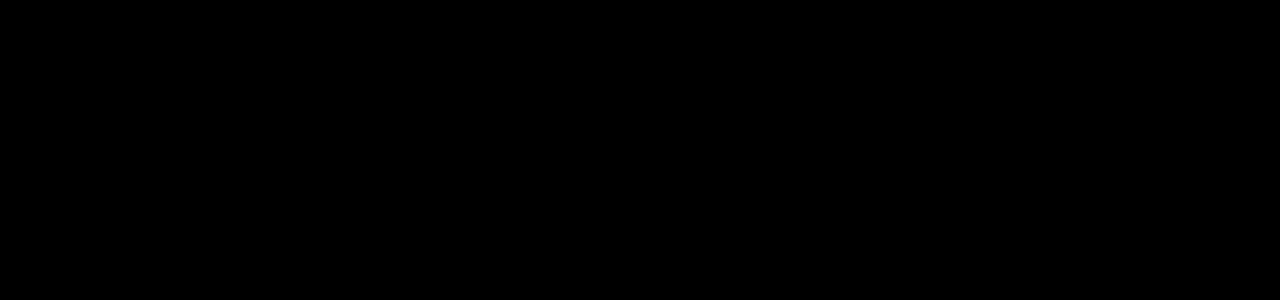
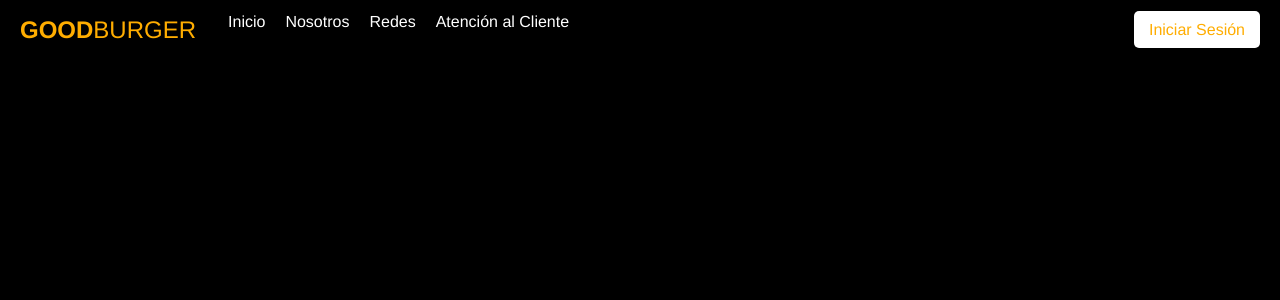
Before and after one commit to GersonDanielGuerrero/Progra-III-2024, a Vue app in the folder frontend/: page / in a window 1280 px wide. Shown: the top 300 px of the page. Built offline with nearby package versions, Linux system fonts and the light colour scheme.

Commit message:
Uso de barra menu

```diff
--- a/frontend/src/views/PaginaPrincipal.vue
+++ b/frontend/src/views/PaginaPrincipal.vue
@@ -1,6 +1,6 @@
 <template>
     <div>
-
+      <BarraMenu/>
     </div>
 </template>
 
@@ -11,10 +11,13 @@
 <!-- C U I D A D I T O -->
 
 <script>
+import BarraMenu from '@/components/BarraMenu.vue';
+
 
 export default {
     name: 'PaginaPrincipal',
     components: {
+        BarraMenu
     },
     data() {
         return {
```
